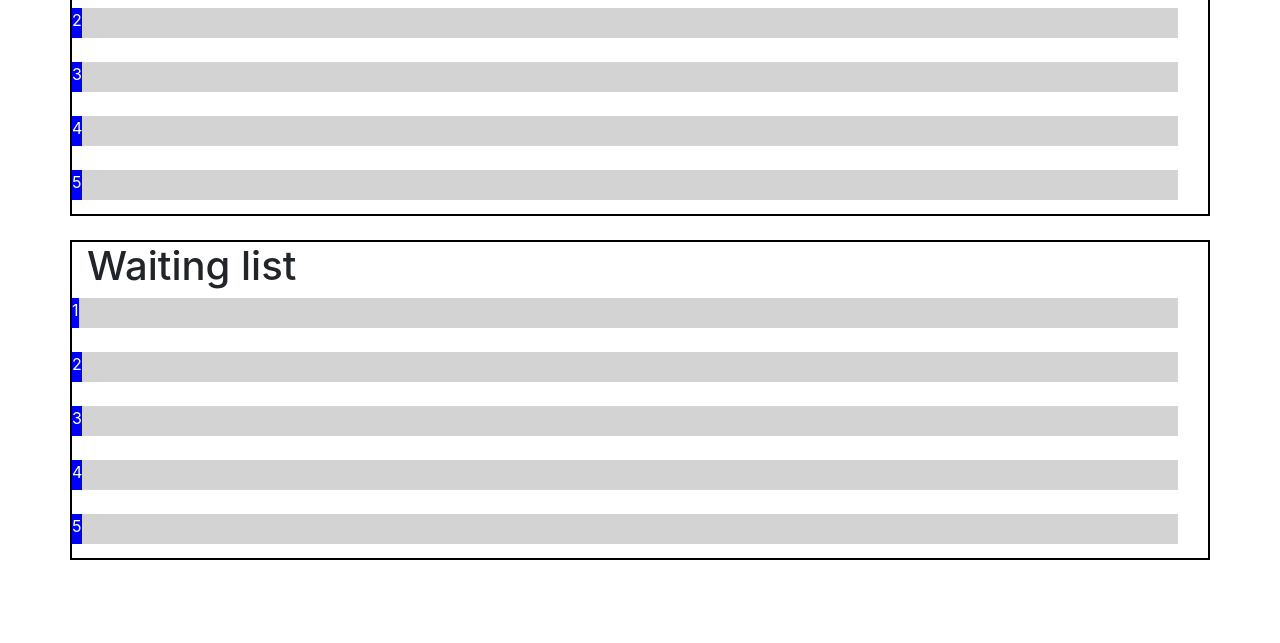
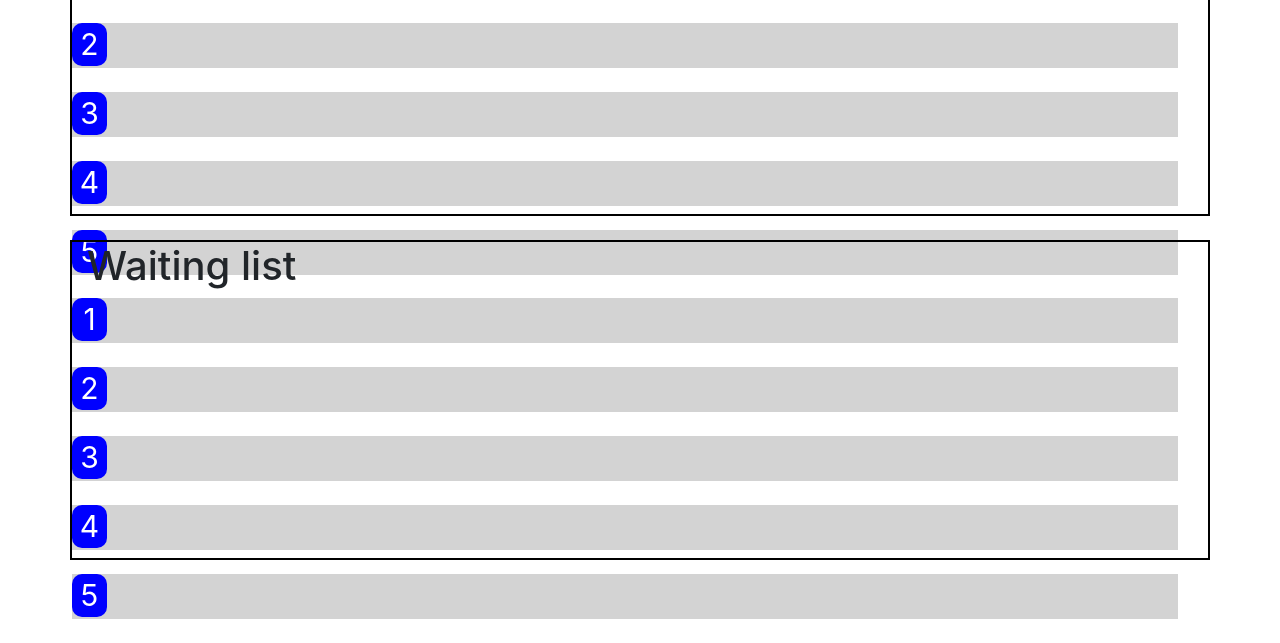
Before and after one commit to kelly-bazella/Hot-Restaurant, a plain HTML site: page confirm.html in a window 1280 px wide. Shown: the part 466-1109 px from the top of the page. Before the commit the page ends 1034 px from the top, so only its background shows below. Drawn offline with nearby package versions, Linux system fonts and the light colour scheme.

Commit message:
modified button

```diff
--- a/confirm.html
+++ b/confirm.html
@@ -15,12 +15,19 @@
     .row{
         background-color: lightgray;
         position:relative;
-        height:30px;
+        height:45px;
         width:100%;
     }
     .tag{
         background-color: blue;
         color:white;
+        border-radius: 10px;
+        width:35px;
+        height:43px;
+        font-size: 30px;
+        padding: 10px;
+
+
     }
 
 </style>
@@ -36,23 +43,23 @@
       </div>
     <div class="container"><h1>current reservation</h1>
        <div class="row">
-        <div class="tag">1</div>
+        <div class="tag d-flex justify-content-center align-items-center">1</div>
        </div>
        <br>
        <div class="row">
-        <div class="tag">2</div>
+        <div class="tag tag d-flex justify-content-center align-items-center">2</div>
        </div>
        <br>
        <div class="row">
-        <div class="tag">3</div>
+        <div class="tag tag d-flex justify-content-center align-items-center">3</div>
        </div>
        <br>
        <div class="row">
-        <div class="tag">4</div>
+        <div class="tag tag d-flex justify-content-center align-items-center">4</div>
        </div>
        <br>
        <div class="row">
-        <div class="tag">5</div>
+        <div class="tag tag d-flex justify-content-center align-items-center">5</div>
        </div>
        <br>
     </div>
@@ -60,24 +67,24 @@
 
     <div class="container"><h1>Waiting list</h1>
         <div class="row">
-            <div class="tag">1</div>
+            <div class="tag tag d-flex justify-content-center align-items-center">1</div>
         </div>
         <br>
-        <div class="row">  <div class="tag">2</div>
+        <div class="row">  <div class="tag tag d-flex justify-content-center align-items-center">2</div>
         </div>
         <br>
 
         <div class="row">
 
-            <div class="tag">3</div>
+            <div class="tag tag d-flex justify-content-center align-items-center">3</div>
         </div>
         <br>
         <div class="row">
-            <div class="tag">4</div>
+            <div class="tag tag d-flex justify-content-center align-items-center">4</div>
         </div>
         <br>
         <div class="row">
-            <div class="tag">5</div>
+            <div class="tag tag d-flex justify-content-center align-items-center">5</div>
         </div>
         <br>
     </div>
```
